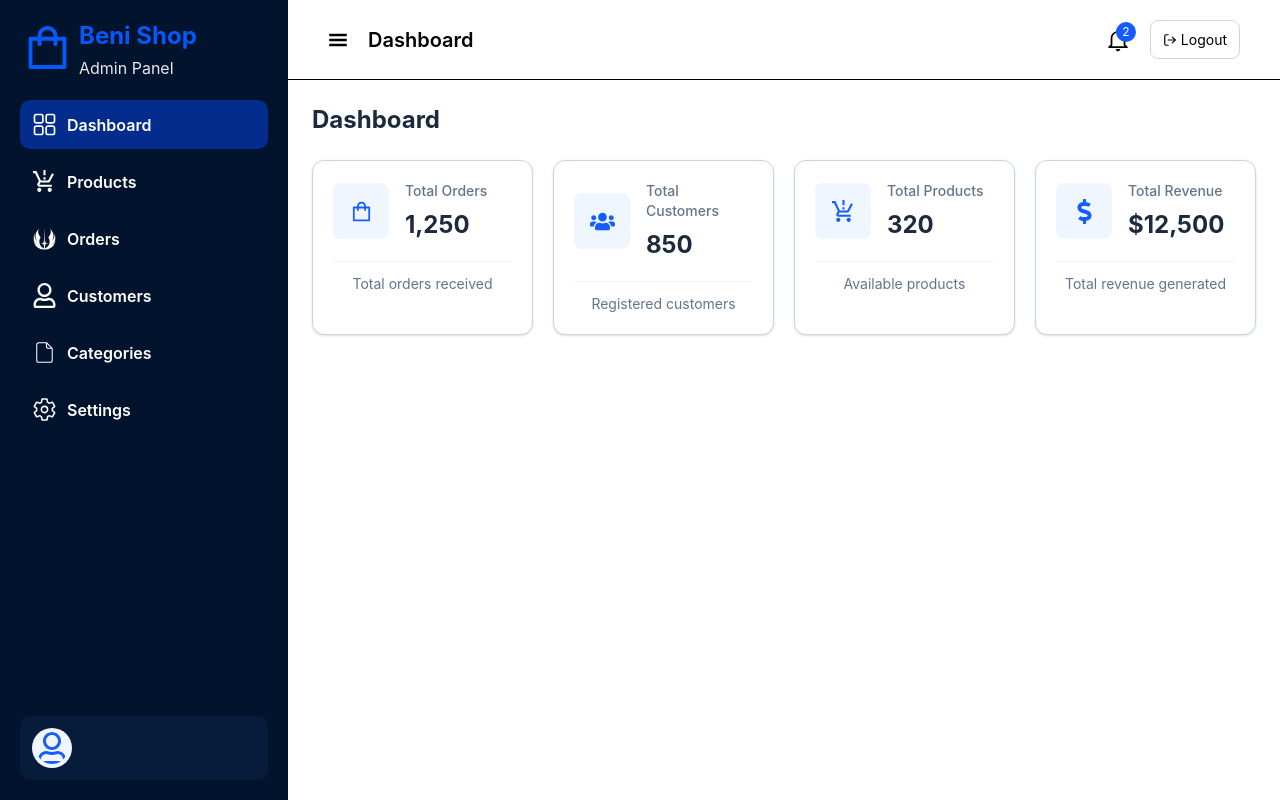
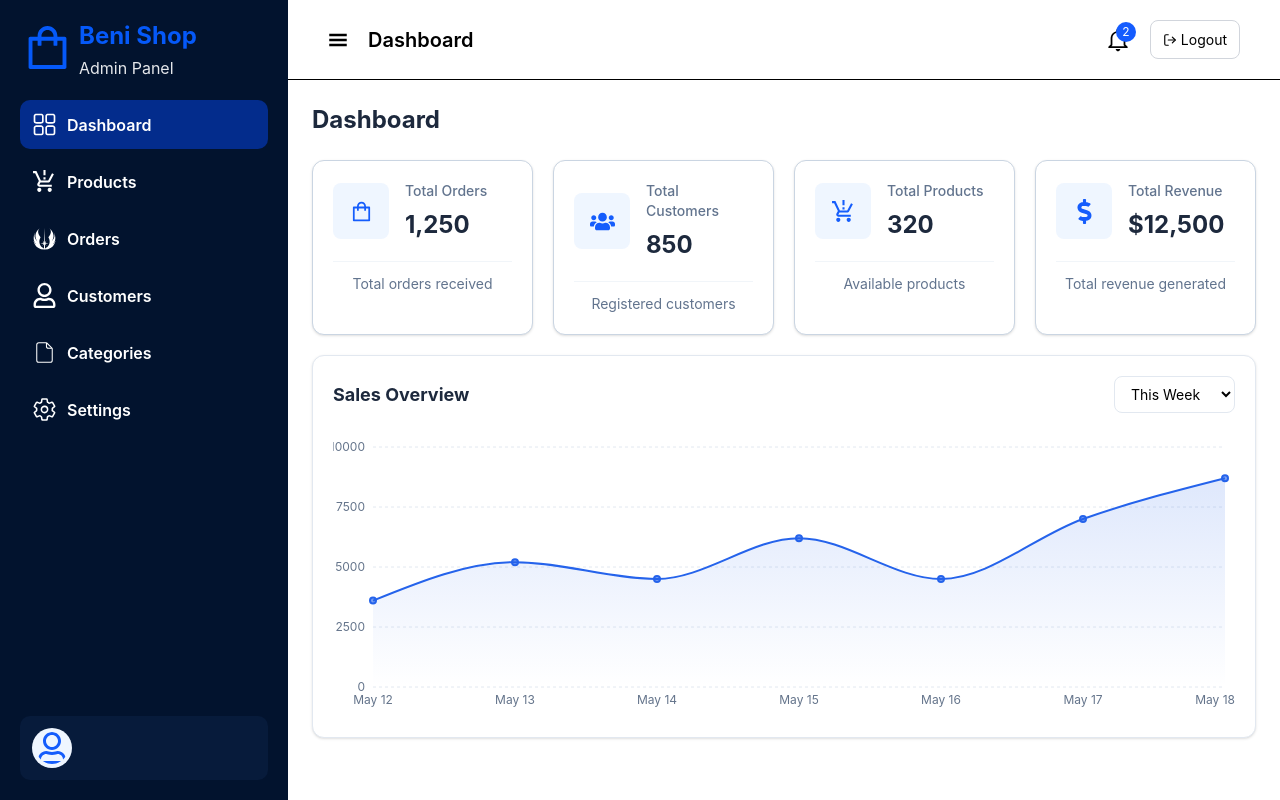
Before and after one commit to benyamin012/BeniShop_Dashboard, a React (Vite) app: page / in a window 1280 px wide. Built offline with nearby package versions, Linux system fonts and the light colour scheme.

Commit message:
littel change and push

```diff
--- a/package.json
+++ b/package.json
@@ -17,7 +17,9 @@
     "react-chartjs-2": "^5.3.1",
     "react-dom": "^19.3.1",
     "react-icons": "^5.7.0",
+    "react-is": "^19.3.1",
     "react-router-dom": "^7.18.5",
+    "recharts": "^3.10.1",
     "tailwindcss": "^4.3.4"
   },
   "devDependencies": {
--- /dev/null
+++ b/src/components/SalesOverview.tsx
@@ -0,0 +1,85 @@
+import {
+  Area,
+  AreaChart,
+  CartesianGrid,
+  ResponsiveContainer,
+  Tooltip,
+  XAxis,
+  YAxis,
+} from "recharts";
+
+const salesData = [
+  { day: "May 12", sales: 3600 },
+  { day: "May 13", sales: 5200 },
+  { day: "May 14", sales: 4500 },
+  { day: "May 15", sales: 6200 },
+  { day: "May 16", sales: 4500 },
+  { day: "May 17", sales: 7000 },
+  { day: "May 18", sales: 8700 },
+];
+
+const SalesOverview = () => {
+  return (
+    <section className="rounded-xl border border-slate-200 bg-white p-5 mt-5 shadow-sm">
+      <div className="mb-6 flex items-center justify-between">
+        <h2 className="text-lg font-bold text-slate-800">Sales Overview</h2>
+
+        <select className="rounded-lg border border-slate-200 px-3 py-2 text-sm outline-none">
+          <option>This Week</option>
+          <option>This Month</option>
+          <option>This Year</option>
+        </select>
+      </div>
+
+      <div className="h-70 w-full">
+        <ResponsiveContainer width="100%" height="100%">
+          <AreaChart
+            data={salesData}
+            margin={{ top: 10, right: 10, left: 0, bottom: 0 }}
+          >
+            <defs>
+              <linearGradient id="salesGradient" x1="0" y1="0" x2="0" y2="1">
+                <stop offset="0%" stopColor="#2563eb" stopOpacity={0.25} />
+                <stop offset="100%" stopColor="#2563eb" stopOpacity={0} />
+              </linearGradient>
+            </defs>
+
+            <CartesianGrid
+              stroke="#e2e8f0"
+              vertical={false}
+              strokeDasharray="3 3"
+            />
+
+            <XAxis
+              dataKey="day"
+              tick={{ fill: "#64748b", fontSize: 12 }}
+              axisLine={false}
+              tickLine={false}
+            />
+
+            <YAxis
+              tick={{ fill: "#64748b", fontSize: 12 }}
+              axisLine={false}
+              tickLine={false}
+              width={40}
+            />
+
+            <Tooltip />
+
+            <Area
+              type="monotone"
+              dataKey="sales"
+              stroke="#2563eb"
+              strokeWidth={2}
+              fill="url(#salesGradient)"
+              dot={{ r: 3, fill: "#2563eb" }}
+              activeDot={{ r: 6 }}
+            />
+          </AreaChart>
+        </ResponsiveContainer>
+      </div>
+    </section>
+  );
+};
+
+export default SalesOverview;
--- a/src/components/SideBar.tsx
+++ b/src/components/SideBar.tsx
@@ -5,7 +5,6 @@ import { FaJediOrder } from "react-icons/fa";
 import { FaRegUser } from "react-icons/fa";
 import { CiFileOn } from "react-icons/ci";
 import { IoSettingsOutline } from "react-icons/io5";
-import { useParams } from "react-router-dom";
 import { NavLink } from "react-router-dom";
 import { useSearchParams } from "react-router-dom";
 const SideBarPart = () => {
--- a/src/pages/dashboard/Dashboard.tsx
+++ b/src/pages/dashboard/Dashboard.tsx
@@ -5,11 +5,11 @@ import { FaUsers } from "react-icons/fa";
 import { MdOutlineProductionQuantityLimits } from "react-icons/md";
 import { FaDollarSign } from "react-icons/fa";
 
+import SalesOverview from "../../components/SalesOverview";
 const DashboardPage = () => {
   return (
     <div className="w-full p-6">
       <h1 className="mb-6 text-2xl font-bold text-slate-800">Dashboard</h1>
-
       <div className="grid grid-cols-1 gap-5 sm:grid-cols-2 xl:grid-cols-4">
         <TopCartDashboard
           icon={<AiOutlineShopping size={25} />}
@@ -39,6 +39,7 @@ const DashboardPage = () => {
           description="Total revenue generated"
         />
       </div>
+      <SalesOverview />
     </div>
   );
 };
```
Also changed, not shown: 1 other file (tests, documents, lock files or other folders).
